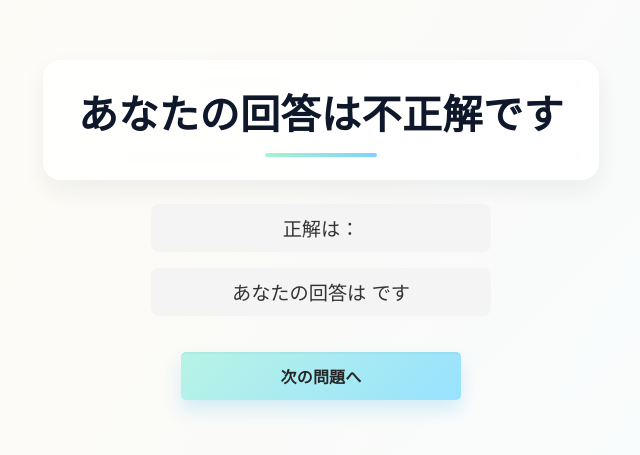
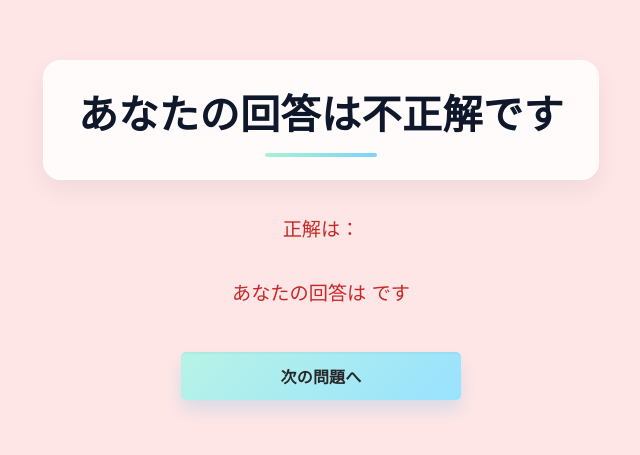
Before and after one commit to Thin9ingMan/kimino_hint, a React (Vite) app: page /answer in a window 1280 px wide. Shown: the part 163-618 px from the top of the page, without its empty margins (319-959 px from the left). Built offline with nearby package versions, Linux system fonts and the light colour scheme.

Commit message:
正誤判定に伴う色変化

```diff
--- a/src/components/Answer.css
+++ b/src/components/Answer.css
@@ -1,9 +1,13 @@
 .answer-container {
+  position: relative;
+  z-index: 1;
+  background-color: white;
   display: flex;
   flex-direction: column; /* 要素を縦に並べる */
   align-items: center; /* 水平方向の中央揃え */
   justify-content: center; /* 垂直方向の中央揃え */
   height: 100vh; /* 画面全体の高さ */
+  width: 100vw; /* ← 横幅を画面いっぱいに広げる！ */
   text-align: center;
   font-family: -apple-system, BlinkMacSystemFont, "Segoe UI", Roboto,
     "Helvetica Neue", Arial, sans-serif;
@@ -20,10 +24,22 @@
 .answer-container div {
   font-size: 1.2rem;
   margin-bottom: 16px; /* 各行の間隔 */
-  background-color: #f4f4f4; /* 背景色を少しつける */
+  background-color: transparent;
   padding: 10px 20px;
   border-radius: 8px; /* 角を丸くする */
   min-width: 300px; /* 最小幅を指定して揃える */
+}
+
+/* 不正解時 */
+.answer-container.incorrect {
+  background-color: #ffe6e6 !important; /* 薄い赤背景 */
+  color: #c62828 !important; /* 濃い赤文字 */
+}
+
+/* 正解時 */
+.answer-container.correct {
+  background-color: #e6f0ff !important; /* 薄い青背景 */
+  color: #1565c0 !important; /* 濃い青文字 */
 }
 
 /* 「次の問題へ」ボタンのスタイル */
--- a/src/components/Answer.jsx
+++ b/src/components/Answer.jsx
@@ -23,9 +23,14 @@ const Answer = () => {
     });
   };
   console.log(count);
+
+  //正誤によるクラス分け
+const containerClass = `answer-container ${judge ? "correct" : "incorrect"}`;
+
+
   return (
     <>
-      <div className="answer-container">
+      <div className={containerClass}>
         <h1>あなたの回答は{judge ? "正解" : "不正解"}です</h1>
         <div>正解は：{answer}</div>
         <div>あなたの回答は {user_answer} です</div>
```
